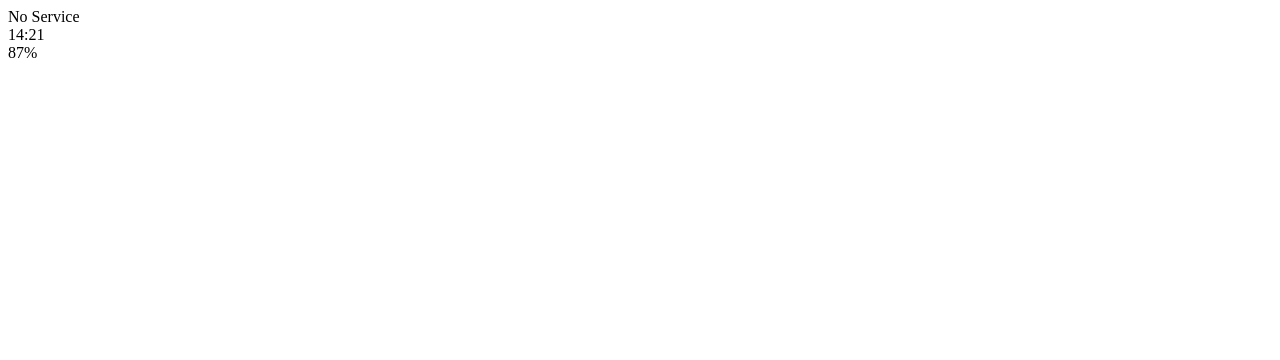
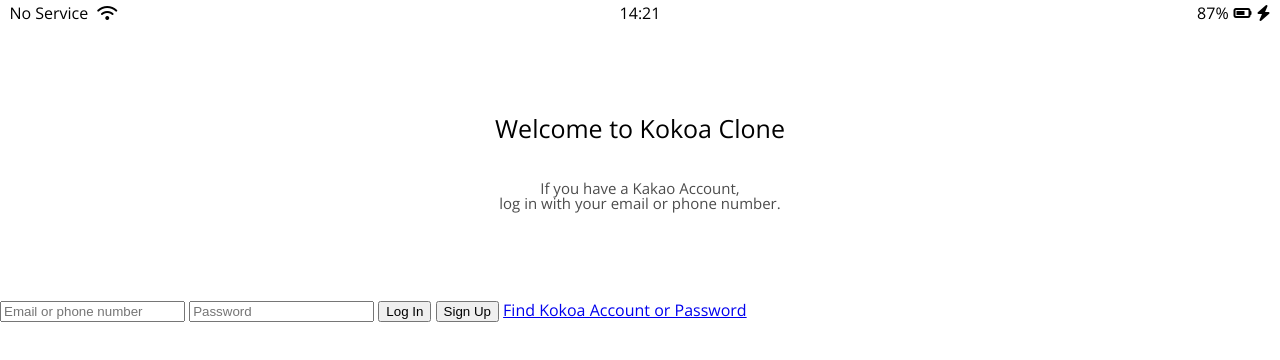
Before and after one commit to imsunhwa/kokoa-clone-2020, a plain HTML site: page index.html in a window 1280 px wide. Drawn offline with nearby package versions, Linux system fonts and the light colour scheme.

Commit message:
1205이전
1205 시작전 업로드해봅니다

```diff
--- /dev/null
+++ b/css/reset.css
@@ -0,0 +1,48 @@
+/* http://meyerweb.com/eric/tools/css/reset/
+   v2.0 | 20110126
+   License: none (public domain)
+*/
+
+html, body, div, span, applet, object, iframe,
+h1, h2, h3, h4, h5, h6, p, blockquote, pre,
+a, abbr, acronym, address, big, cite, code,
+del, dfn, em, img, ins, kbd, q, s, samp,
+small, strike, strong, sub, sup, tt, var,
+b, u, i, center,
+dl, dt, dd, ol, ul, li,
+fieldset, form, label, legend,
+table, caption, tbody, tfoot, thead, tr, th, td,
+article, aside, canvas, details, embed,
+figure, figcaption, footer, header, hgroup,
+menu, nav, output, ruby, section, summary,
+time, mark, audio, video {
+	margin: 0;
+	padding: 0;
+	border: 0;
+	font-size: 100%;
+	font: inherit;
+	vertical-align: baseline;
+}
+/* HTML5 display-role reset for older browsers */
+article, aside, details, figcaption, figure,
+footer, header, hgroup, menu, nav, section {
+	display: block;
+}
+body {
+	line-height: 1;
+}
+ol, ul {
+	list-style: none;
+}
+blockquote, q {
+	quotes: none;
+}
+blockquote:before, blockquote:after,
+q:before, q:after {
+	content: '';
+	content: none;
+}
+table {
+	border-collapse: collapse;
+	border-spacing: 0;
+}
--- /dev/null
+++ b/css/status-bar.css
@@ -0,0 +1,24 @@
+.status-bar{
+    display: flex;
+    justify-content: center;
+    padding: 5px 3px;
+}
+
+.status-bar__column{
+    width: 33%;
+}
+.status-bar__column:first-child span{
+    margin-right:5px;
+}
+.status-bar__column:nth-child(2) {
+    display: flex;
+    justify-content: center;
+}
+.status-bar__column:last-child{
+    display: flex;
+    justify-content: flex-end;
+    align-items: center;
+}
+.status-bar__column .fa-battery-three-quarters {
+    margin: 0px 5px;
+}
--- /dev/null
+++ b/css/styles.css
@@ -0,0 +1,26 @@
+@import url('https://fonts.googleapis.com/css2?family=Open+Sans:wght@400;600&display=swap');
+@import "reset.css";
+@import "status-bar.css";
+
+body{
+    font-family: 'Open Sans', sans-serif;
+}
+
+.welcome-header {
+    margin: 90px 0px;
+    text-align: center;
+    display: flex;
+    flex-direction: column;
+    align-items: center;
+    /* font-weight: 600; */
+}
+.welcome-header__title{
+    margin-bottom: 40px;
+    font-size: 25px;
+}
+.welcome-header__text{
+    /* width: 70%; */
+    opacity: 0.7;
+    font-size: 15px;
+
+}
--- a/index.html
+++ b/index.html
@@ -1,14 +1,17 @@
 <!DOCTYPE html>
 <html lang="en">
     <head>
+        <link rel="stylesheet" href="css/styles.css">
         <meta charset="UTF-8">
         <meta name="viewport" content="width=device-width, initial-scale=1.0">
         <title>Welcome to Kokoa Talk</title>
+
     </head>
     <body>
-        <div id = "status-bar">
+        <div class = "status-bar">
             <div class = "status-bar__column">
                 <span>No Service</span>
+                <i class="fas fa-wifi"></i>
                 <!-- To do : Wifi Icon -->
             </div>
             <div class = "status-bar__column">
@@ -17,10 +20,29 @@
             <div class = "status-bar__column">
                 <span>87%</span>
                 <!-- Battery Icon -->
+                <i class="fas fa-battery-three-quarters"></i>
                 <!-- Lightning Icon -->
+                <i class="fas fa-bolt"></i>
             </div>
 
         </div>
 
+        <header class = "welcome-header">
+            <h1 class ="welcome-header__title">Welcome to Kokoa Clone</h1>
+            <p class ="welcome-header__text">If you have a Kakao Account,<br> log in with your email or phone number.</p>
+        </header>
+
+        <form id="login-form">
+            <input type="text" placeholder="Email or phone number"/>
+            <input type="password" placeholder="Password"/>
+            <input type="submit" value="Log In"/>
+            <input type="submit" value="Sign Up"/>
+            <a href ="#">Find Kokoa Account or Password</a>
+        </form>
+
+    <script
+        src="https://kit.fontawesome.com/6478f529f2.js"
+        crossorigin="anonymous"
+    ></script>
     </body>
 </html>
```
Also changed, not shown: 1 other file.
